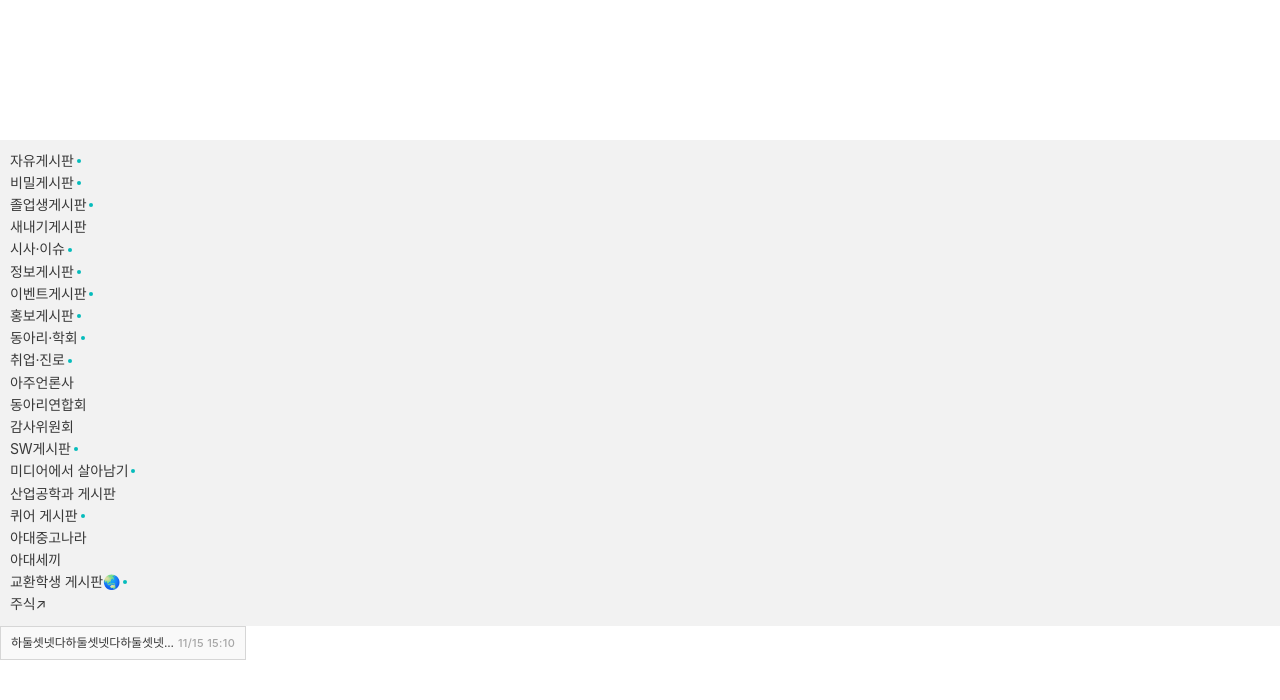
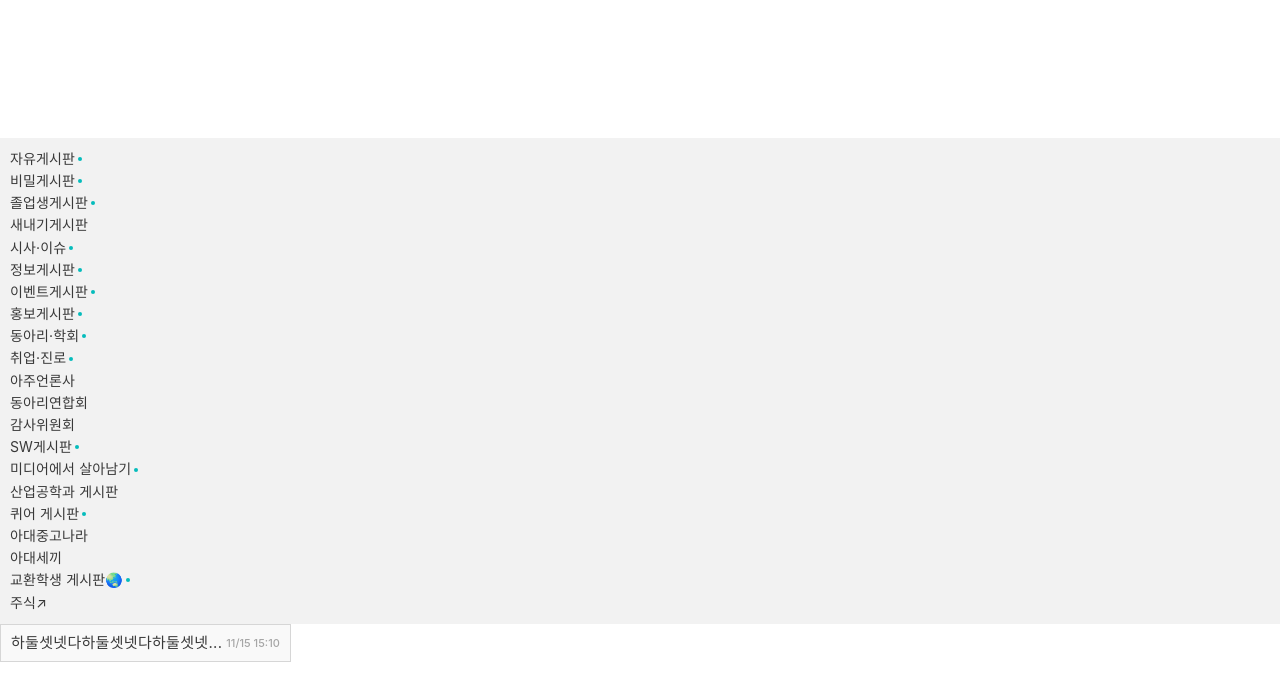
Before and after one commit to SOPT-all/37-COLLABORATION-WEB-EVERYTIME, a React (Vite) app: page / in a window 1280 px wide. Shown: the top 700 px of the page. Built offline with nearby package versions, Linux system fonts and the light colour scheme.

Commit message:
design: 디자인 시스템 업데이트에 맞춰 타이포 스타일 조정

```diff
--- a/src/index.css
+++ b/src/index.css
@@ -82,6 +82,18 @@
 		line-height: var(--title06-line);
 		letter-spacing: var(--title06-track);
 	}
+	.title07 {
+		font-size: var(--title07-size);
+		font-weight: var(--title07-weight);
+		line-height: var(--title07-line);
+		letter-spacing: var(--title07-track);
+	}
+	.title08 {
+		font-size: var(--title08-size);
+		font-weight: var(--title08-weight);
+		line-height: var(--title08-line);
+		letter-spacing: var(--title08-track);
+	}
 
 	/* Body */
 	.body01 {
@@ -120,6 +132,12 @@
 		line-height: var(--body06-line);
 		letter-spacing: var(--body06-track);
 	}
+	.body07 {
+		font-size: var(--body07-size);
+		font-weight: var(--body07-weight);
+		line-height: var(--body07-line);
+		letter-spacing: var(--body07-track);
+	}
 
 	/* Caption */
 	.caption01 {
@@ -152,6 +170,12 @@
 		line-height: var(--caption05-line);
 		letter-spacing: var(--caption05-track);
 	}
+	.caption06 {
+		font-size: var(--caption06-size);
+		font-weight: var(--caption06-weight);
+		line-height: var(--caption06-line);
+		letter-spacing: var(--caption06-track);
+	}
 
 	/* Label */
 	.label01 {
--- a/src/theme.css
+++ b/src/theme.css
@@ -61,34 +61,44 @@
 
 	/* Title */
 	--title01-weight: 800;
-	--title01-size: 2rem;
+	--title01-size: 2.2rem;
 	--title01-line: 1.3;
 	--title01-track: 0.05em;
 
 	--title02-weight: 700;
-	--title02-size: 1.3rem;
+	--title02-size: 2rem;
 	--title02-line: 1.3;
-	--title02-track: 0.04em;
+	--title02-track: -0.03em;
 
 	--title03-weight: 700;
-	--title03-size: 1.2rem;
+	--title03-size: 1.6rem;
 	--title03-line: 1.3;
-	--title03-track: -0.03em;
+	--title03-track: 0.01em;
 
-	--title04-weight: 600;
-	--title04-size: 1.5rem;
+	--title04-weight: 700;
+	--title04-size: 1.4rem;
 	--title04-line: 1.3;
-	--title04-track: 0.05em;
+	--title04-track: 0.04em;
 
-	--title05-weight: 600;
-	--title05-size: 1.4rem;
+	--title05-weight: 700;
+	--title05-size: 1.2rem;
 	--title05-line: 1.3;
-	--title05-track: -0.01em;
+	--title05-track: -0.03em;
 
-	--title06-weight: 400;
-	--title06-size: 1rem;
+	--title06-weight: 600;
+	--title06-size: 1.6rem;
 	--title06-line: 1.3;
-	--title06-track: -0.05em;
+	--title06-track: 0.05em;
+
+	--title07-weight: 600;
+	--title07-size: 1.4rem;
+	--title07-line: 1.3;
+	--title07-track: -0.01em;
+
+	--title08-weight: 400;
+	--title08-size: 1.6rem;
+	--title08-line: 1.3;
+	--title08-track: -0.01em;
 
 	/* Body */
 	--body01-weight: 700;
@@ -97,55 +107,65 @@
 	--body01-track: 0.01em;
 
 	--body02-weight: 700;
-	--body02-size: 1.35rem;
+	--body02-size: 1.3rem;
 	--body02-line: 1.3;
-	--body02-track: 0.01em;
+	--body02-track: 0.05em;
 
-	--body03-weight: 400;
-	--body03-size: 1.3rem;
-	--body03-line: 1.4;
-	--body03-track: 0.04em;
+	--body03-weight: 600;
+	--body03-size: 1.5rem;
+	--body03-line: 1.3;
+	--body03-track: 0.03em;
 
-	--body04-weight: 400;
-	--body04-size: 1.3rem;
-	--body04-line: 1.4;
-	--body04-track: -0.01em;
+	--body04-weight: 600;
+	--body04-size: 1.4rem;
+	--body04-line: 1.3;
+	--body04-track: 0.01em;
 
 	--body05-weight: 400;
-	--body05-size: 1.2rem;
+	--body05-size: 1.5rem;
 	--body05-line: 1.3;
-	--body05-track: -0.01em;
+	--body05-track: 0.02em;
 
 	--body06-weight: 400;
 	--body06-size: 1.4rem;
 	--body06-line: 1.3;
-	--body06-track: -0.01em;
+	--body06-track: 0.01em;
+
+	--body07-weight: 400;
+	--body07-size: 1.2rem;
+	--body07-line: 1.3;
+	--body07-track: -0.01em;
 
 	/* Caption */
 	--caption01-weight: 600;
-	--caption01-size: 1.4rem;
+	--caption01-size: 1.2rem;
 	--caption01-line: 1.3;
-	--caption01-track: -0.01em;
+	--caption01-track: 0.04em;
 
-	--caption02-weight: 800;
-	--caption02-size: 1.1rem;
+	--caption02-weight: 500;
+	--caption02-size: 1.3rem;
 	--caption02-line: 1.3;
 	--caption02-track: 0.05em;
 
-	--caption03-weight: 600;
-	--caption03-size: 1.1rem;
-	--caption03-line: 1.3;
-	--caption03-track: 0.04em;
+	--caption03-weight: 500;
+	--caption03-size: 1.2rem;
+	--caption03-line: 1.15;
+	--caption03-track: 0.03em;
 
 	--caption04-weight: 500;
 	--caption04-size: 1.1rem;
 	--caption04-line: 1.15;
-	--caption04-track: 0.03em;
+	--caption04-track: 0em;
 
-	--caption05-weight: 500;
-	--caption05-size: 1rem;
-	--caption05-line: 1.15;
-	--caption05-track: 0em;
+	--caption05-weight: 400;
+	--caption05-size: 1.3rem;
+	--caption05-line: 1.3;
+	--caption05-track: -0.01em;
+
+	--caption06-weight: 400;
+	--caption06-size: 1.1rem;
+	--caption06-line: 1.3;
+	--caption06-track: 0em;
 
 	/* Label */
 	--label01-weight: 400;
```
